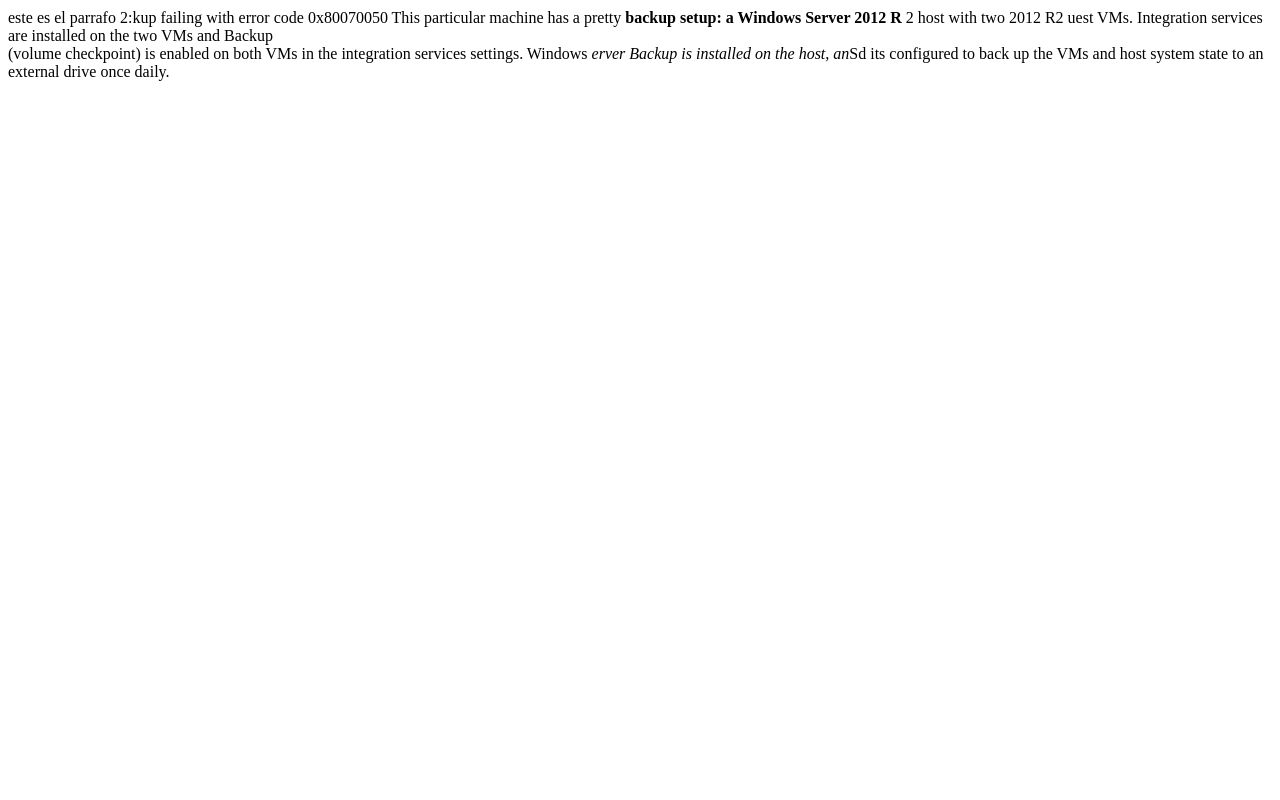
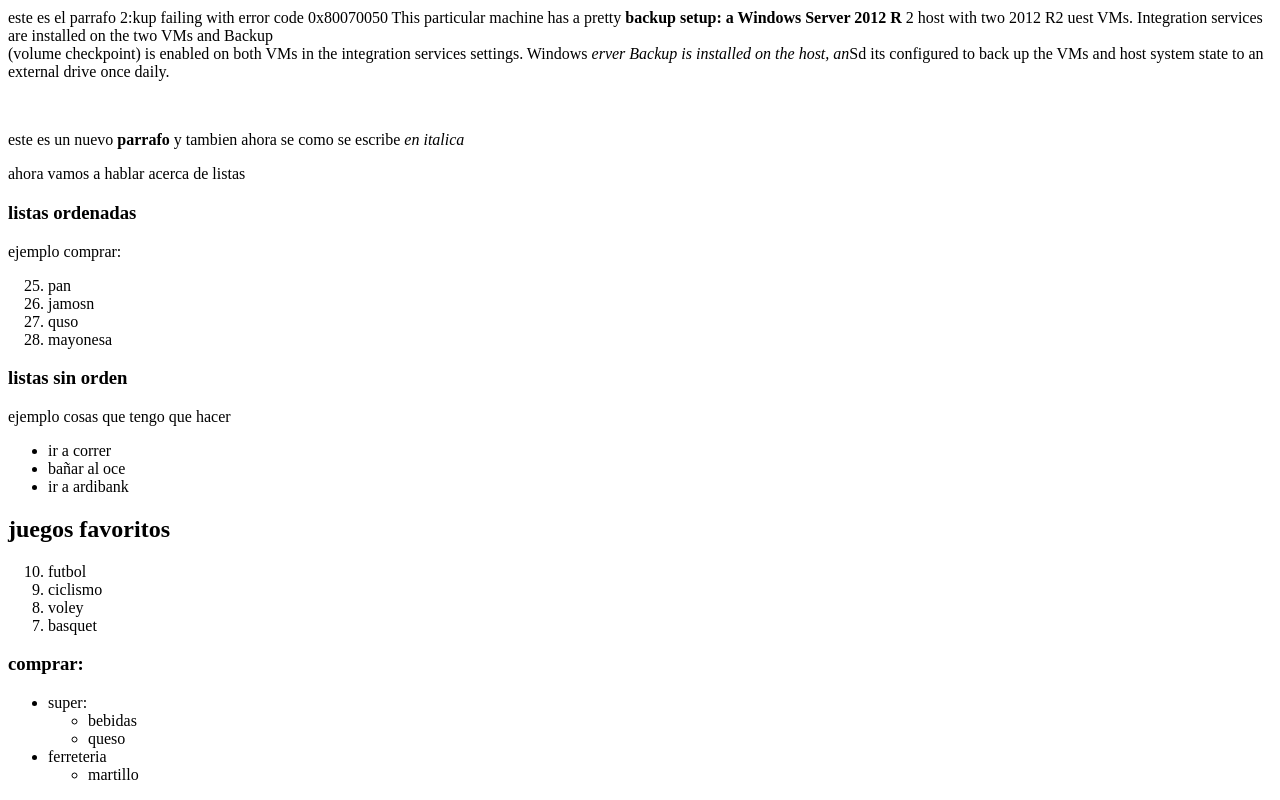
Before and after one commit to escaleno/git_test, a plain HTML site: page index.html in a window 1280 px wide. Shown: the part 351-1151 px from the top of the page. Before the commit the page ends 800 px from the top, so only its background shows below. Drawn offline with Linux system fonts and the light colour scheme.

Commit message:
jugando con html desde compu casa

```diff
--- a/index.html
+++ b/index.html
@@ -23,6 +23,53 @@
         Windows <em>erver Backup is installed on the host, an</em>Sd its configured to back up
         the VMs and host system state to an external drive once daily.
     </p>
+    <br> <!--este es un salto de linea-->
+    <p>este es un nuevo <strong>parrafo</strong> y tambien
+    ahora se como se escribe <em>en italica</em></p>
+
+    <p>ahora vamos a hablar acerca de listas
+        <h3>listas ordenadas</h3>
+        <p>ejemplo comprar:</p>
+        <ol start="25">
+            <li>pan</li>
+            <li>jamosn</li>
+            <li>quso</li>
+            <li>mayonesa</li>
+        </ol>
+        <h3> listas sin orden</h3>
+        <p>ejemplo cosas que tengo que hacer</p>
+        <ul>
+            <li>ir a correr</li>
+            <li>bañar al oce</li>
+            <li>ir a ardibank</li>
+        </ul>
+
+        <h2>juegos favoritos</h2>
+        <ol reversed start="10">
+            <li>futbol</li>
+            <li>ciclismo</li>
+            <li>voley</li>
+            <li>basquet</li>
+        </ol>
+
+        <h3>comprar:</h3>
+        <ul>
+            <li>super:
+                <ul>
+                    <li>bebidas</li>
+                    <li>queso</li>
+                </ul>
+            </li>
+            <li>ferreteria
+                <ul>
+                    <li>martillo</li>
+                </ul>
+
+            </li>
+
+        </ul>
+    </p>
+
 
 
 </body>
```
